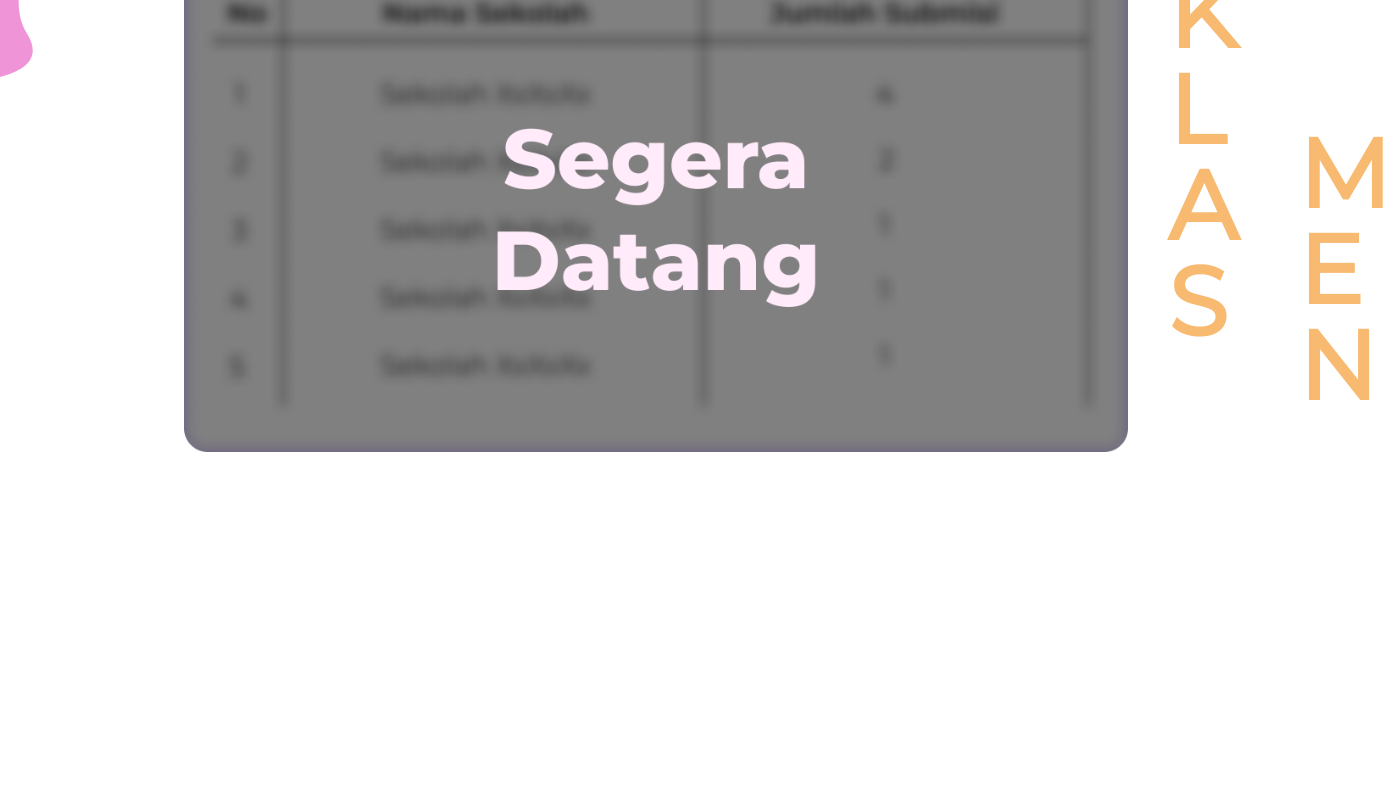
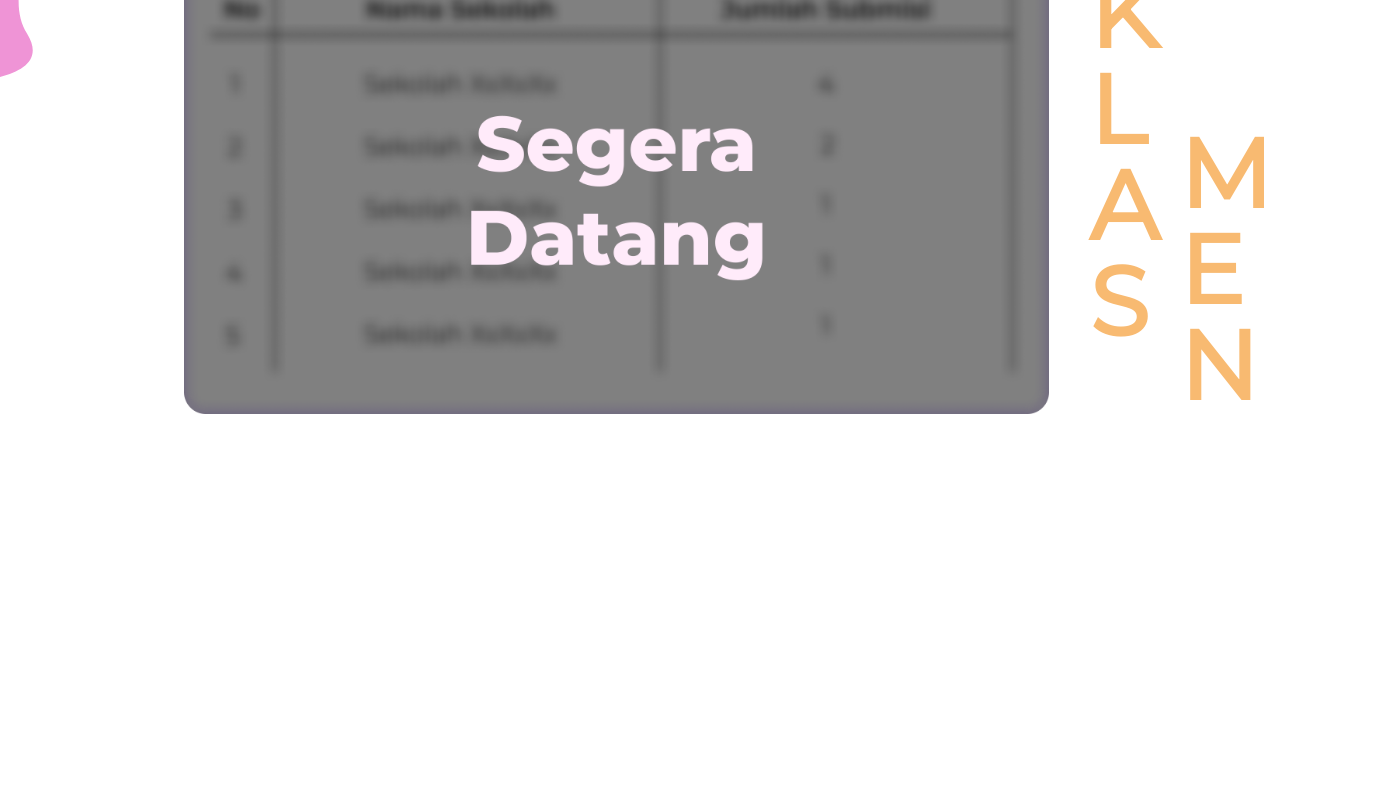
Before and after one commit to aloybm/weblomba, a Vue app: page / in a window 1280 px wide. Shown: the part 6780-7570 px from the top of the page, 1390 px wide, since content can reach past the window. Built offline with nearby package versions, Linux system fonts and the light colour scheme; a web font is replaced by a local one.

Commit message:
klasemen

```diff
--- a/src/components/klasmen.vue
+++ b/src/components/klasmen.vue
@@ -8,10 +8,10 @@
         <!-- <div class="lg:w-full md:w-1/2 w-5/6 mb-10 md:mb-0 m-20 items-center justify-center">
           <img src="../assets/klasmen.png" class="self-center left-20 item h-full w-full" alt="">
         </div> -->
-        <img src="../assets/klasmen.png" alt="">
+        <img src="../assets/klasmen.png"  class="w-11/12" alt="">
         <div class="lg:flex-row lg:flex flex-col leading-none lg:text-8xl text-7xl hidden">
           <h1 class="vertical-text font-bold">KLAS</h1>
-          <h1 class="vertical-text font-bold mt-20 xl:mt-40 pl-auto xl:pl-20">MEN</h1>
+          <h1 class="vertical-text font-bold mt-20 xl:mt-40 pl-auto xl:pl-10">MEN</h1>
         </div>
       </div>
 
```
